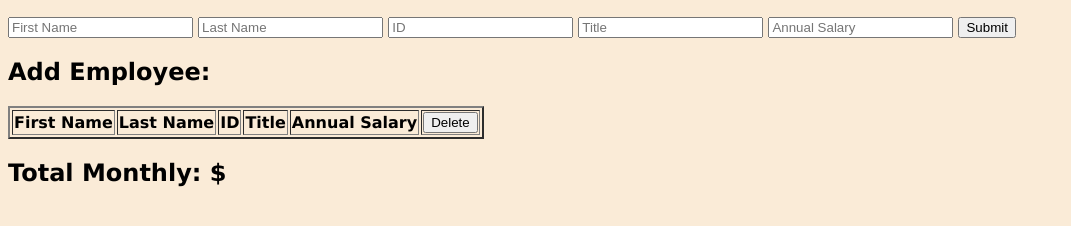
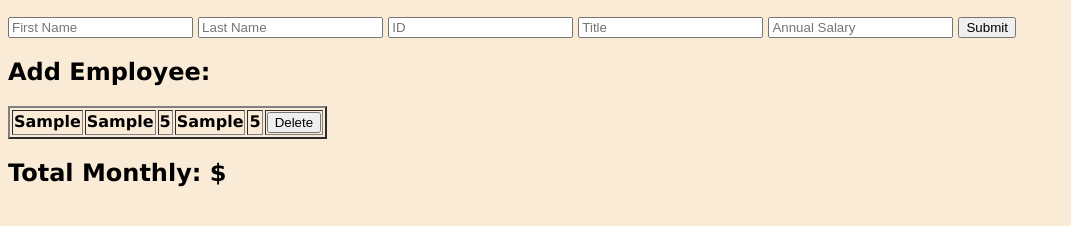
Before and after one commit to sarahhelgen/weekend-jquery-salary-calculator, a plain HTML site: page index.html in a window 1280 px wide. Both pictures are taken after typing "Sample", "Sample", "5", "Sample", "5" into the empty fields and a click on the button "Submit". Shown: the part 112-338 px from the top of the page, without its empty margins (0-1071 px from the left). Drawn offline with Linux system fonts and the light colour scheme.

```diff
--- a/index.html
+++ b/index.html
@@ -14,17 +14,17 @@
 
     <div>
         <h2>Add Employee: </h2>
-        <input type="text" placeholder="First Name" id="firstNameIn" class="inputInfo">
-        <input type="text" placeholder="Last Name" id="lastNameIn" class="inputInfo">
-        <input type="number" placeholder="ID" id="idIn" class="inputInfo">
-        <input type="text" placeholder="Title" id="titleIn" class=inputInfo>
-        <input type="number" placeholder="Annual Salary" id="salaryIn" class=inputInfo>
+        <input type="text" placeholder="First Name" id="firstNameIn">
+        <input type="text" placeholder="Last Name" id="lastNameIn">
+        <input type="number" placeholder="ID" id="idIn">
+        <input type="text" placeholder="Title" id="titleIn">
+        <input type="number" placeholder="Annual Salary" id="salaryIn">
         <button id="addSubmitButton">Submit</button>
     </div>
 
     <div>
         <h2>Add Employee:</h2>
-        <table border="2" id="table">
+        <table border="2" id="employeeTable">
             <thead>
                 <tr>
                     <th>First Name</th>
@@ -44,9 +44,8 @@
     </div>
 
     <div >
-        <h2>
-            Total Monthly: $
-        </h2>
+        <h2>Total Monthly: $<span id ="totalMonthlyCost"></span></h2>
+
     </div>
 
 </body>
--- a/scripts/client.js
+++ b/scripts/client.js
@@ -21,7 +21,7 @@
     //push the object into array
     employeeInfo.push ( newEmployees );
     //update DOM
-
+    displayEmployees();
     //empty text input
     $( '#firstNameIn').val('');
     $( '#lastNameIn' ).val( '');
@@ -30,3 +30,23 @@
     $( '#salaryIn').val( '');
 
 }//end addEmployee
+
+function displayEmployees(){
+console.log( 'in displayEmployees ');
+//target table by id
+let el = $( '#employeeTable');
+//empty table
+el.empty();
+//loop thru array
+for( let i =0; i<employeeInfo.length; i++){
+    el.append(`<th>${employeeInfo[i].firstName}</th>
+        <th>${employeeInfo[i].lastName}</th>
+        <th>${employeeInfo[i].id}</th>
+        <th>${employeeInfo[i].title}</th>
+        <th>${employeeInfo[i].salary}</th>
+        <td>
+            <button>Delete</button>
+        </td>`);
+}//end for
+//append each item to DOM
+}//end displayEmployees
```
